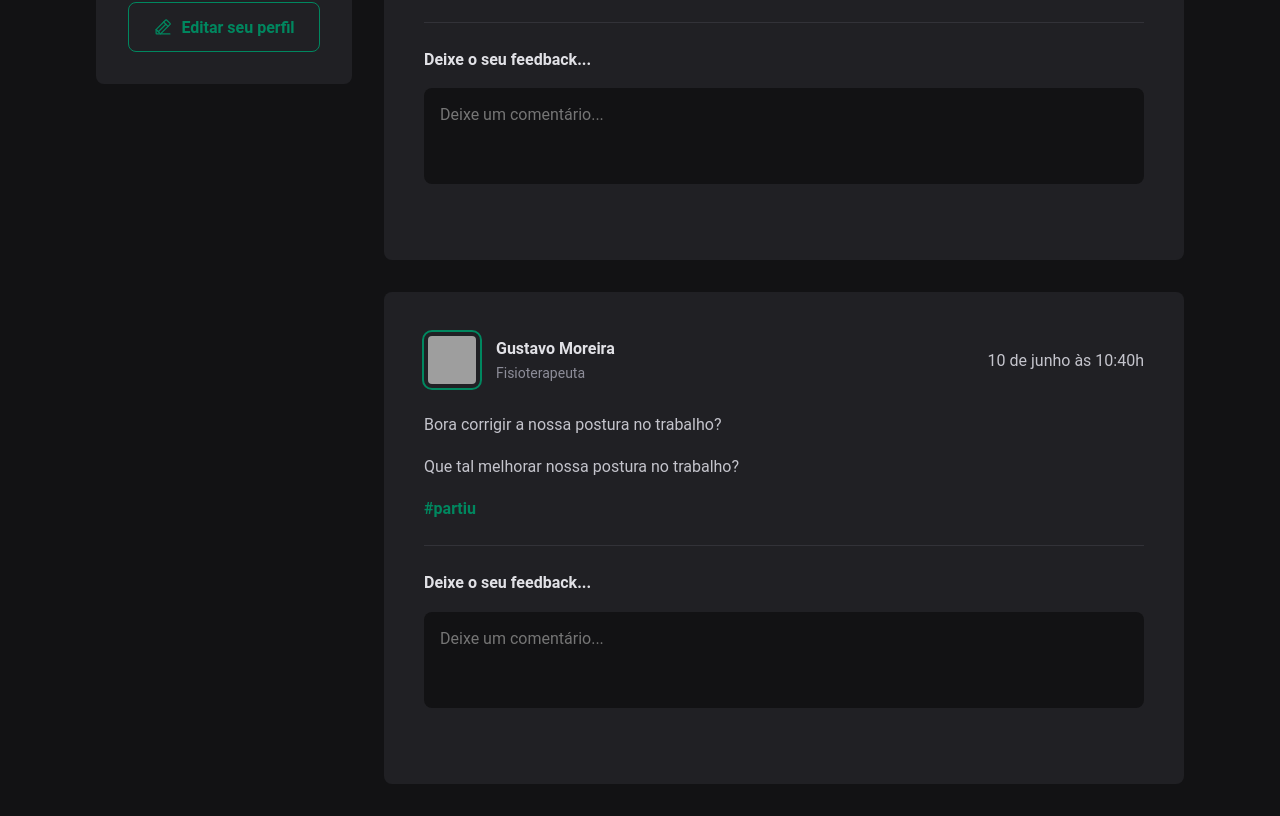
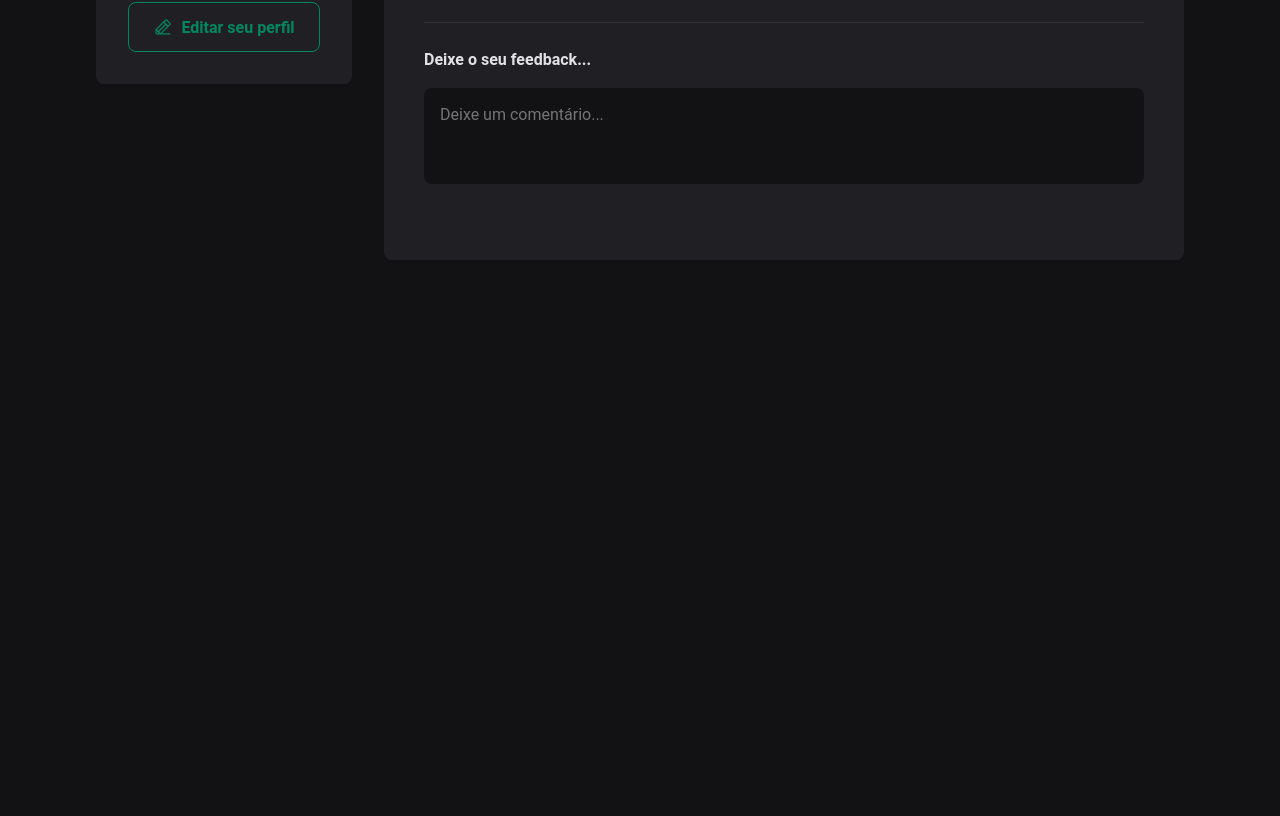
Before and after one commit to higorio/ignite-feed, a React app: page / in a window 1280 px wide. Shown: the part 335-1151 px from the top of the page. After the commit the page ends 800 px from the top, so only its background shows below. Built offline with nearby package versions, Linux system fonts and the light colour scheme; grey boxes are pictures that could not be loaded; the HTML template or start-up script is replaced by a standard one.

Commit message:
Adicionado nova funcinalidade de remover comentários

```diff
--- a/src/App.jsx
+++ b/src/App.jsx
@@ -19,27 +19,27 @@ const posts = [
     ],
     publishedAt: new Date("2022-06-10 10:38:00"),
   },
-  {
-    id: 2,
-    author: {
-      avatarUrl:
-        "https://pps.whatsapp.net/v/t61.24694-24/286459859_203002002054187_454552898324974324_n.jpg?ccb=11-4&oh=896a9e199fa573de2b4195aba4079abc&oe=62B3A0AA",
-      name: "Gustavo Moreira",
-      role: "Fisioterapeuta",
-    },
-    content: [
-      {
-        type: "paragraph",
-        content: "Bora corrigir a nossa postura no trabalho?",
-      },
-      {
-        type: "paragraph",
-        content: "Que tal melhorar nossa postura no trabalho?",
-      },
-      { type: "link", content: "#partiu" },
-    ],
-    publishedAt: new Date("2022-06-10 10:40:00"),
-  },
+  // {
+  //   id: 2,
+  //   author: {
+  //     avatarUrl:
+  //       "https://pps.whatsapp.net/v/t61.24694-24/286459859_203002002054187_454552898324974324_n.jpg?ccb=11-4&oh=896a9e199fa573de2b4195aba4079abc&oe=62B3A0AA",
+  //     name: "Gustavo Moreira",
+  //     role: "Fisioterapeuta",
+  //   },
+  //   content: [
+  //     {
+  //       type: "paragraph",
+  //       content: "Bora corrigir a nossa postura no trabalho?",
+  //     },
+  //     {
+  //       type: "paragraph",
+  //       content: "Que tal melhorar nossa postura no trabalho?",
+  //     },
+  //     { type: "link", content: "#partiu" },
+  //   ],
+  //   publishedAt: new Date("2022-06-10 10:40:00"),
+  // },
 ];
 
 export function App() {
--- a/src/components/Comment.jsx
+++ b/src/components/Comment.jsx
@@ -3,7 +3,11 @@ import { Avatar } from "./Avatar";
 
 import styles from "./Comment.module.css";
 
-export function Comment({ content }) {
+export function Comment({ content, onDeleteComment }) {
+  const handleDeleteComment = () => {
+    onDeleteComment(content);
+  };
+
   return (
     <div className={styles.comment}>
       <Avatar
@@ -23,7 +27,7 @@ export function Comment({ content }) {
                 Certa de 1h atrás
               </time>
             </div>
-            <button title="Deletar comentário">
+            <button onClick={handleDeleteComment} title="Deletar comentário">
               <Trash size={24} />
             </button>
           </header>
--- a/src/components/Post.jsx
+++ b/src/components/Post.jsx
@@ -8,6 +8,7 @@ import styles from "./Post.module.css";
 
 export function Post({ author, content, publishedAt }) {
   const [comments, setNewComment] = useState([]);
+  const [newCommentText, setNewCommentText] = useState("");
   const publishedDateFormatted = format(
     publishedAt,
     "d 'de' LLLL 'às' HH:mm'h'",
@@ -16,11 +17,24 @@ export function Post({ author, content, publishedAt }) {
     }
   );
 
+  const handleNewCommentChange = () => {
+    setNewCommentText(event.target.value);
+  };
+
   const handleCreateNewComment = () => {
     event.preventDefault();
-    const newCommentText = event.target.comment.value;
+
+    if (!newCommentText) return;
     setNewComment([newCommentText, ...comments]);
-    event.target.comment.value = "";
+    setNewCommentText("");
+  };
+
+  const deleteComment = (commentsToDelete) => {
+    const commentListWithoutDeletedOne = comments.filter((comment) => {
+      return comment !== commentsToDelete;
+    });
+
+    setNewComment(commentListWithoutDeletedOne);
   };
 
   return (
@@ -52,14 +66,25 @@ export function Post({ author, content, publishedAt }) {
       </div>
       <form onSubmit={handleCreateNewComment} className={styles.commentForm}>
         <strong>Deixe o seu feedback...</strong>
-        <textarea name="comment" placeholder="Deixe um comentário..." />
+        <textarea
+          name="comment"
+          value={newCommentText}
+          placeholder="Deixe um comentário..."
+          onChange={handleNewCommentChange}
+        />
         <footer>
           <button type="submit">Comentar</button>
         </footer>
       </form>
       <div key={author.id} className={styles.commentList}>
         {comments.map((comment) => {
-          return <Comment content={comment} />;
+          return (
+            <Comment
+              key={comment}
+              content={comment}
+              onDeleteComment={deleteComment}
+            />
+          );
         })}
       </div>
     </article>
```
